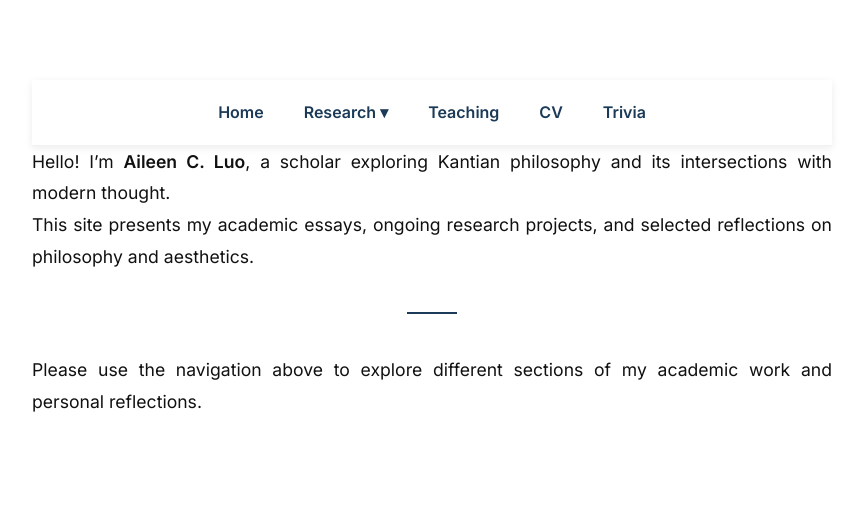
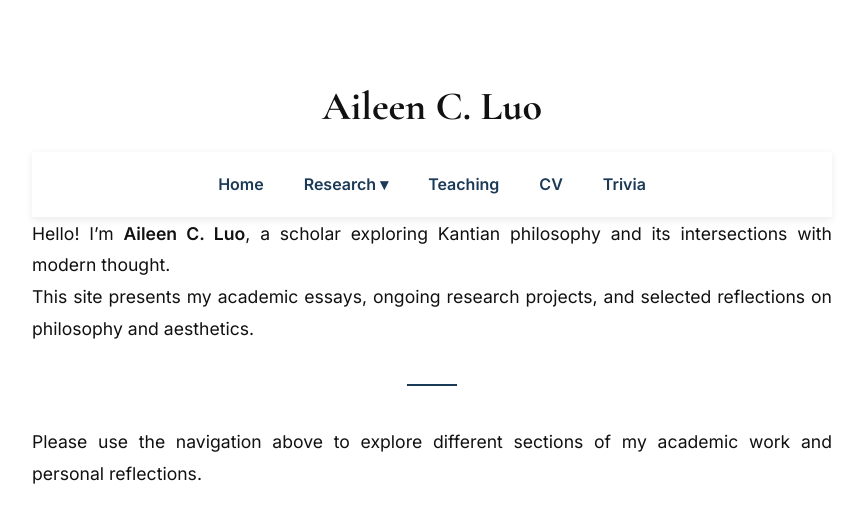
Before and after one commit to aileencluo/aileencluo.github.io, a Jekyll site: the page built from index.md, in a window 1280 px wide. Shown: the top 523 px of the page, without its empty margins (208-1070 px from the left). Built offline with Jekyll 4.4.1, drawn with Linux system fonts in a browser that asks for light colours.

Commit message:
Update default.html

```diff
--- a/_layouts/default.html
+++ b/_layouts/default.html
@@ -10,6 +10,8 @@
   <link href="https://fonts.googleapis.com/css2?family=Cormorant+Garamond:wght@400;700&family=Inter:wght@400;600&display=swap" rel="stylesheet">
 </head>
 <body>
+
+  <h1>{{ site.author }}</h1>
 
   <!-- =========================
        Navigation (Sticky + Glass Style)
```
